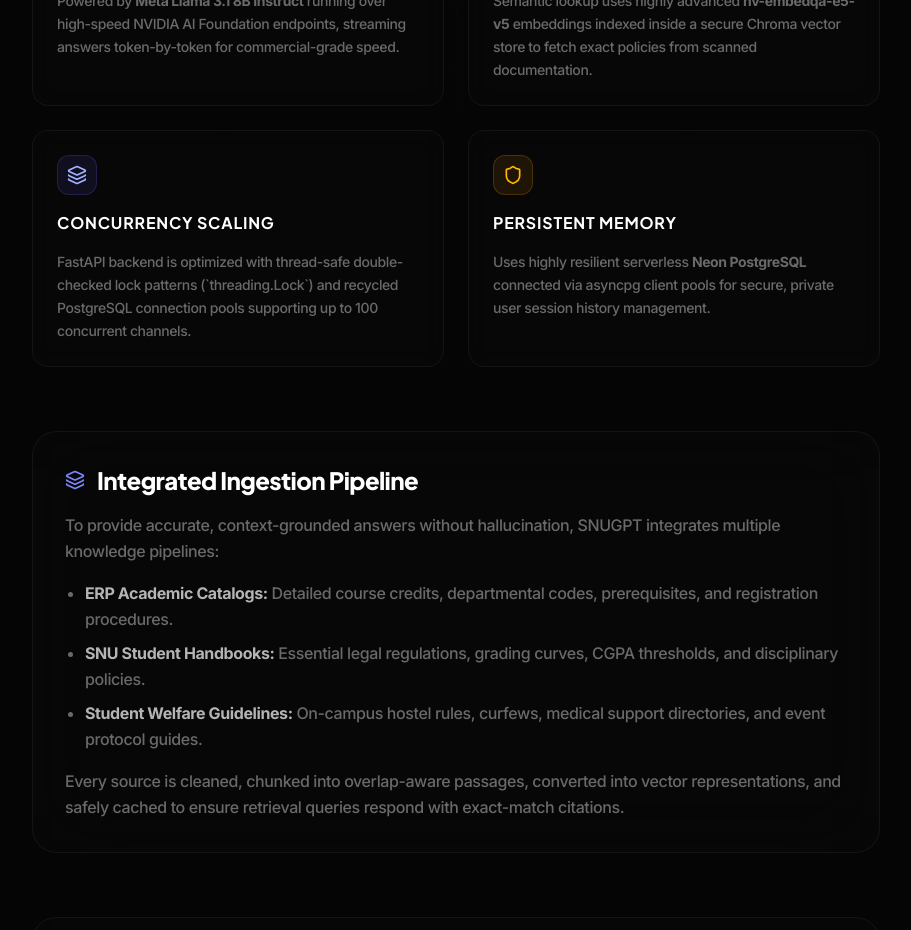
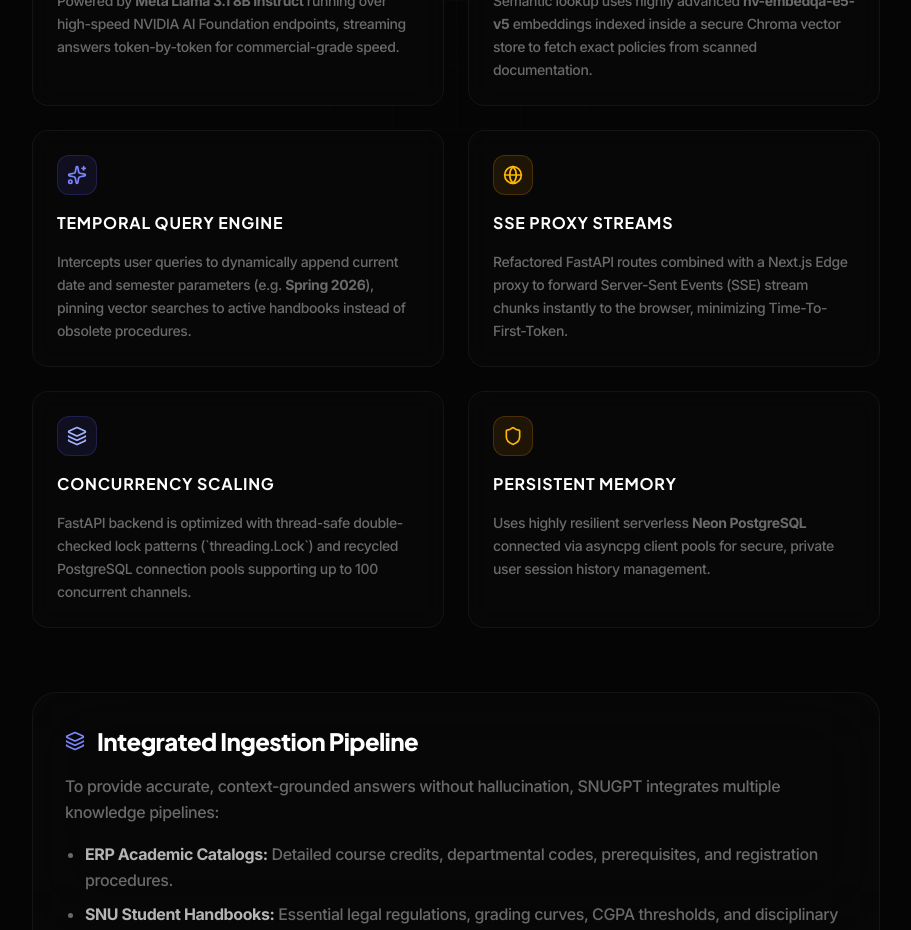
Before and after one commit to rishabhh0001/snugpt, a Next.js app: page /about in a window 1280 px wide. Shown: the part 960-1890 px from the top of the page, without its empty margins (184-1095 px from the left). Built offline with nearby package versions, Linux system fonts and the light colour scheme; no server answers.

Commit message:
docs: update sitemaps, about specifications, and readme for v1.3 releases

```diff
--- a/src/app/about/page.tsx
+++ b/src/app/about/page.tsx
@@ -136,7 +136,33 @@ export default function AboutPage() {
               </div>
             </motion.div>
 
-            {/* Spec Card 3: Concurrent Scalability */}
+            {/* Spec Card 3: Temporal Query Expansion */}
+            <motion.div variants={fadeInUp} className="p-6 rounded-2xl border border-white/5 bg-white/[0.01] backdrop-blur-md flex flex-col justify-between h-full group hover:border-white/10 transition-colors">
+              <div className="space-y-4">
+                <div className="w-10 h-10 rounded-xl bg-indigo-500/10 border border-indigo-500/20 flex items-center justify-center text-indigo-400">
+                  <Sparkles className="w-5 h-5" />
+                </div>
+                <h3 className="text-base font-bold text-white uppercase tracking-wider">Temporal Query Engine</h3>
+                <p className="text-xs md:text-sm text-white/40 leading-relaxed font-medium font-inter">
+                  Intercepts user queries to dynamically append current date and semester parameters (e.g. <strong>Spring 2026</strong>), pinning vector searches to active handbooks instead of obsolete procedures.
+                </p>
+              </div>
+            </motion.div>
+
+            {/* Spec Card 4: Zero-Buffering Streaming */}
+            <motion.div variants={fadeInUp} className="p-6 rounded-2xl border border-white/5 bg-white/[0.01] backdrop-blur-md flex flex-col justify-between h-full group hover:border-white/10 transition-colors">
+              <div className="space-y-4">
+                <div className="w-10 h-10 rounded-xl bg-amber-500/10 border border-amber-500/20 flex items-center justify-center text-amber-400">
+                  <Globe className="w-5 h-5" />
+                </div>
+                <h3 className="text-base font-bold text-white uppercase tracking-wider">SSE Proxy Streams</h3>
+                <p className="text-xs md:text-sm text-white/40 leading-relaxed font-medium font-inter">
+                  Refactored FastAPI routes combined with a Next.js Edge proxy to forward Server-Sent Events (SSE) stream chunks instantly to the browser, minimizing Time-To-First-Token.
+                </p>
+              </div>
+            </motion.div>
+
+            {/* Spec Card 5: Concurrent Scalability */}
             <motion.div variants={fadeInUp} className="p-6 rounded-2xl border border-white/5 bg-white/[0.01] backdrop-blur-md flex flex-col justify-between h-full group hover:border-white/10 transition-colors">
               <div className="space-y-4">
                 <div className="w-10 h-10 rounded-xl bg-indigo-500/10 border border-indigo-500/20 flex items-center justify-center text-indigo-300">
@@ -149,7 +175,7 @@ export default function AboutPage() {
               </div>
             </motion.div>
 
-            {/* Spec Card 4: Persistent Memory */}
+            {/* Spec Card 6: Persistent Memory */}
             <motion.div variants={fadeInUp} className="p-6 rounded-2xl border border-white/5 bg-white/[0.01] backdrop-blur-md flex flex-col justify-between h-full group hover:border-white/10 transition-colors">
               <div className="space-y-4">
                 <div className="w-10 h-10 rounded-xl bg-amber-500/10 border border-amber-500/20 flex items-center justify-center text-amber-400">
--- a/src/app/sitemap.ts
+++ b/src/app/sitemap.ts
@@ -5,7 +5,19 @@ export const dynamic = "force-static";
 export default function sitemap(): MetadataRoute.Sitemap {
   const baseUrl = "https://snugpt.rishabhj.in";
 
-  const routes = ["", "/about", "/profile", "/chat", "/contact", "/privacy-policy", "/tos", "/license"].map((route) => ({
+  const routes = [
+    "",
+    "/about",
+    "/profile",
+    "/chat",
+    "/contact",
+    "/privacy-policy",
+    "/terms-of-service",
+    "/license",
+    "/updates",
+    "/changelog",
+    "/demo"
+  ].map((route) => ({
     url: `${baseUrl}${route}`,
     lastModified: new Date().toISOString().split("T")[0],
     changeFrequency: (route === "" ? "daily" : "weekly") as "daily" | "weekly",
```
Also changed, not shown: 1 other file (tests, documents, lock files or other folders).
